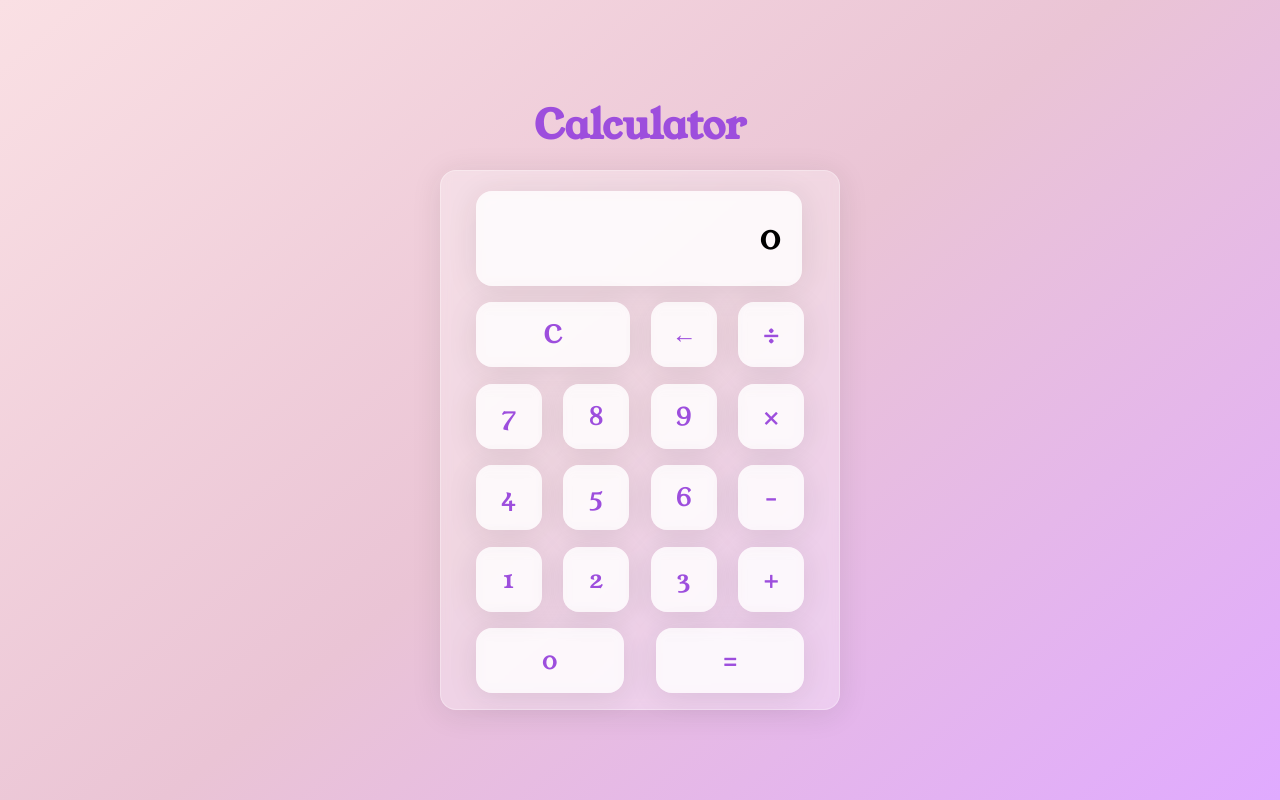
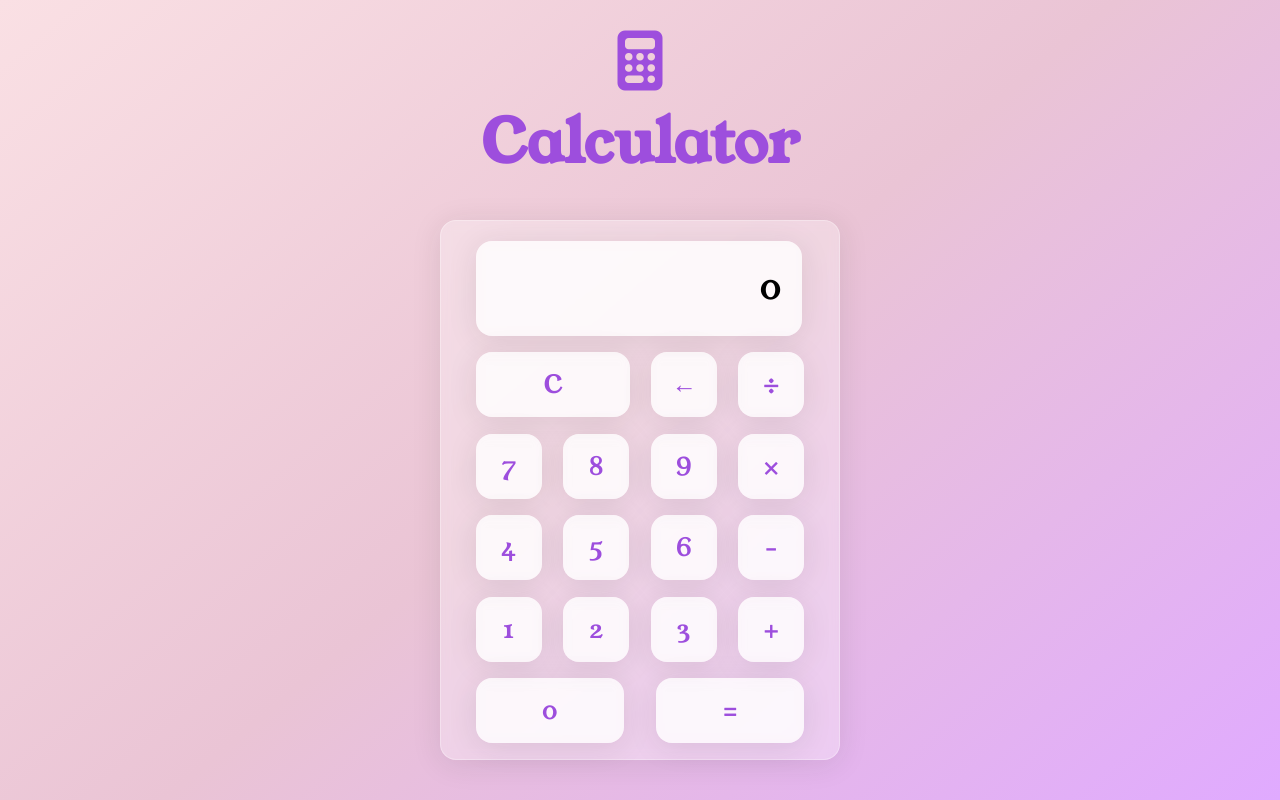
Before and after one commit to AndLerm/Calculator, a plain HTML site: page index.html in a window 1280 px wide. Drawn offline with Linux system fonts and the light colour scheme.

Commit message:
modifiche finali

```diff
--- a/index.html
+++ b/index.html
@@ -13,6 +13,9 @@
     <title>Calculator</title>
 </head>
 <body>
+    <div class="mainIcon">
+        <i class="fa-solid fa-calculator fa-fade"></i>
+    </div>
     <div class="title">
         <h1>Calculator</h1>
     </div>
--- a/style.css
+++ b/style.css
@@ -1,13 +1,20 @@
 html{
     box-sizing: border-box;
+    padding-top: 100px;
     height: 100%;
 }
 
 .title{
     color: #9d4edd;
     position: absolute;
-    margin-top: 50px;
-    font-size: 30px;
+    font-size: 20px;
+    font-family: 'Young Serif', serif;
+}
+.mainIcon{
+    color: #9d4edd;
+    position: absolute;
+    /* top: 60px; */
+    font-size: 70px;
     font-family: 'Young Serif', serif;
 }
 
@@ -119,10 +126,22 @@ body{
         max-width: 100%;
         overflow: hidden;
     }
+    body{
+        align-items: center;
+        display: flex;
+        justify-content: center;
+        max-height: 100%;
+        max-width: 100%;
+    }
     .title{
         position: absolute;
-        margin-bottom: 600px;
-        font-size: 20px;
+        top: 100px;
+        font-size: 30px;
+    }
+    .mainIcon{
+        position: absolute;
+        top: 20px;
+        font-size: 60px;
     }
     .wrapper{
         position: relative;
```
